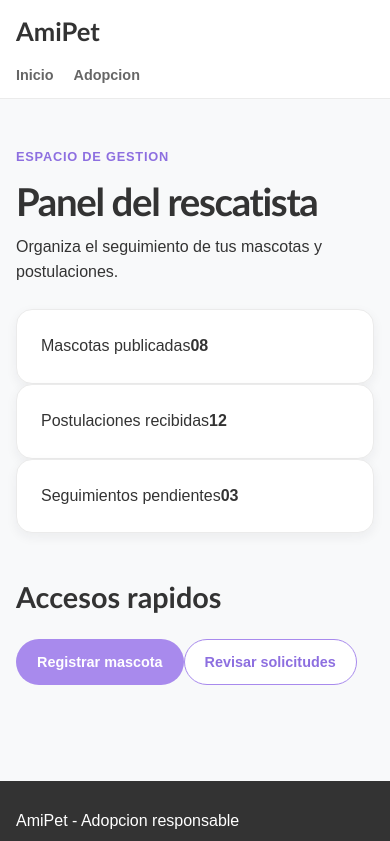
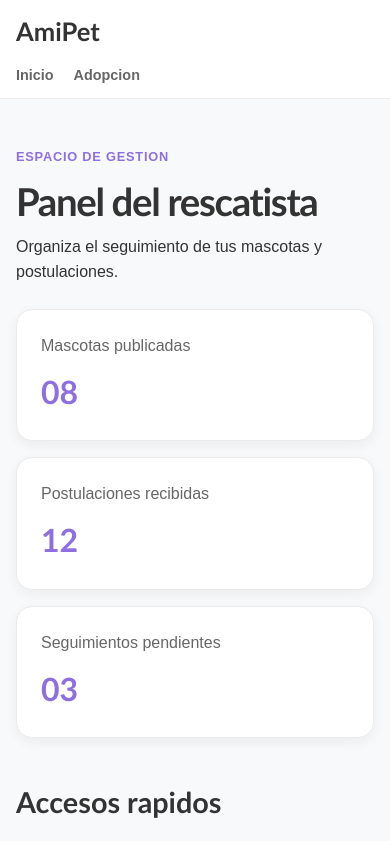
Before and after one commit to Roly-Luna/Amipet, a plain HTML site: page pages/rescatista/dashboard.html in a window 390 px wide. Shown: the top 841 px of the page. Drawn offline with Linux system fonts and the light colour scheme.

Commit message:
style(rescatista): add responsive dashboard styles

```diff
--- a/css/styles.css
+++ b/css/styles.css
@@ -55,3 +55,10 @@ p { margin: 0; }
 .site-footer { padding-block: 28px; background: var(--color-text); color: #FFFFFF; }
 @media (min-width: 768px) { .container { width: min(100% - 64px, var(--container-width)); } .site-header__inner { flex-wrap: nowrap; } .site-nav { order: initial; flex-basis: auto; } .hero { grid-template-columns: 1fr 1fr; gap: 56px; padding-block: 80px; } .steps-grid { grid-template-columns: repeat(3, 1fr); } .section { padding-block: 72px; } }
 @media (prefers-reduced-motion: reduce) { html { scroll-behavior: auto; } }
+
+/* Rescuer dashboard */
+.rescuer-summary { display: grid; gap: 16px; }
+.summary-card { display: grid; gap: 8px; color: var(--color-text-soft); }
+.summary-card strong { color: var(--color-primary-dark); font-family: var(--font-heading); font-size: 2rem; }
+.rescuer-actions { display: flex; flex-wrap: wrap; gap: 12px; }
+@media (min-width: 768px) { .rescuer-summary { grid-template-columns: repeat(3, minmax(0, 1fr)); } }
```
